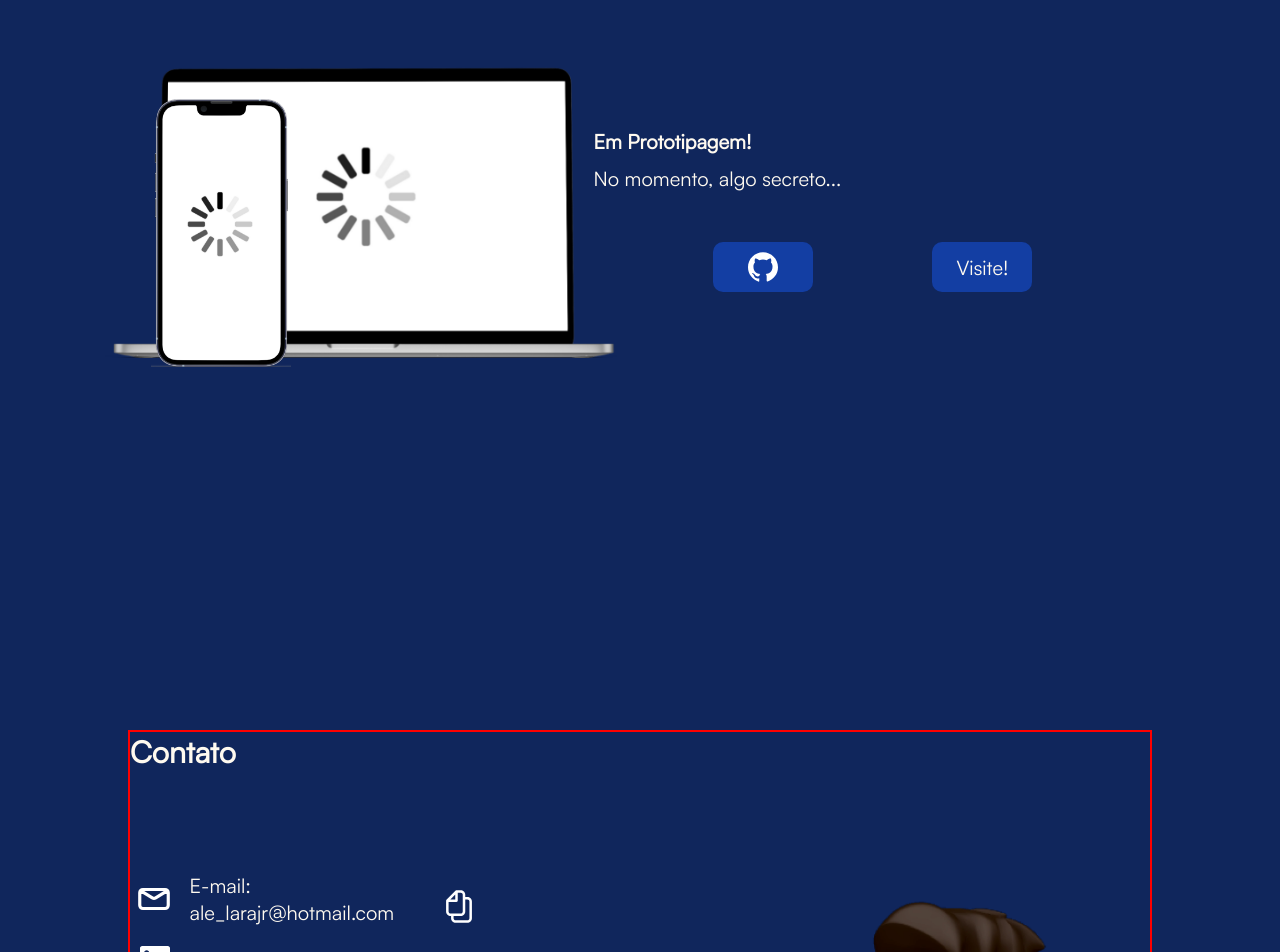
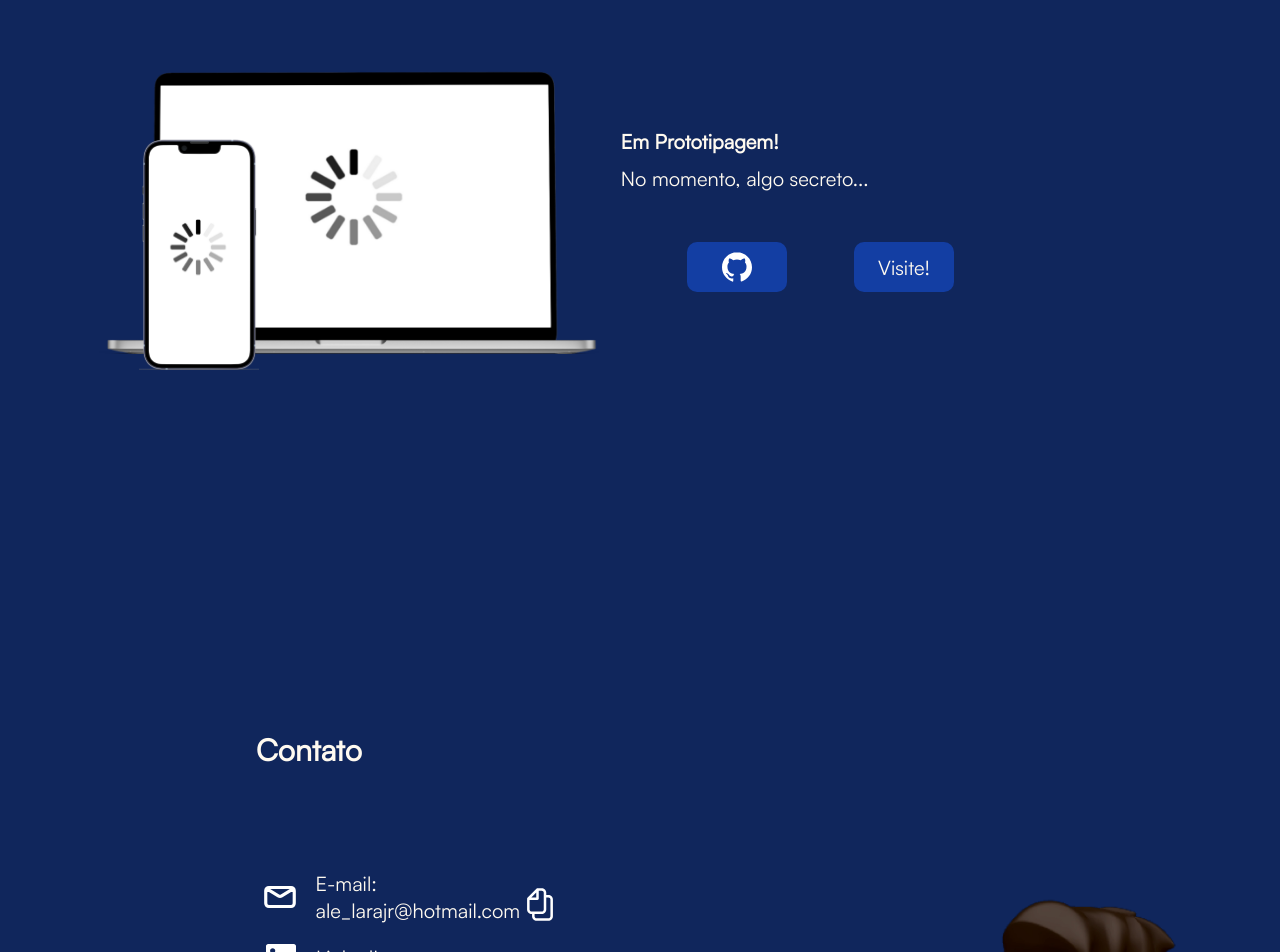
Before and after one commit to AlexandreLaraJr/myPortfolio, a React (Vite) app: page / in a window 1280 px wide. Shown: the part 2420-3372 px from the top of the page. Built offline with nearby package versions, Linux system fonts and the light colour scheme.

Commit message:
Ajustes no responsivo do contatos e projetos

```diff
--- a/src/components/Contacts.jsx
+++ b/src/components/Contacts.jsx
@@ -40,13 +40,11 @@ export default function Contacts() {
                         <p id="email" title="Copiar E-mail.">
                             E-mail: ale_larajr@hotmail.com
                         </p>
-                        {/* <button className="batata"> */}
                         <img
                             className="copyEmail"
                             src={copyEmail}
                             alt="copiar email"
                         />
-                        {/* </button> */}
                     </div>
 
                     <ContactsSocialLink
--- a/src/index.css
+++ b/src/index.css
@@ -355,8 +355,12 @@ header .burgerMenu {
     aspect-ratio: auto;
     width: 4rem;
     margin-left: -2rem;
+    margin-right: 30%;
     margin-bottom: -1.5rem;
-    transition: 0.2ms ease-in-out;
+}
+
+#contact .columnA img {
+    cursor: pointer;
 }
 
 #contact .notCopied {
@@ -428,6 +432,10 @@ header .burgerMenu {
         display: initial;
         flex-direction: initial;
         gap: initial;
+    }
+
+    #contact .copied {
+        top: initial;
     }
 
     /* =================
@@ -555,6 +563,7 @@ header .burgerMenu {
         align-items: center;
         justify-content: center;
         height: 40rem;
+        gap: 5rem;
         margin-bottom: 0;
     }
 
@@ -572,9 +581,9 @@ header .burgerMenu {
         position: relative;
         aspect-ratio: auto;
         /* align-self: flex-start; */
-        margin-bottom: -25%;
-        margin-right: 60%;
-        width: 30%;
+        margin-bottom: -12rem;
+        margin-right: 30rem;
+        width: 12rem;
     }
 
     #projects .webExibition {
@@ -582,7 +591,7 @@ header .burgerMenu {
         z-index: 0;
         aspect-ratio: auto;
         margin: 0 auto;
-        width: 50%;
+        width: 50rem;
     }
 
     #projects .description {
@@ -601,6 +610,7 @@ header .burgerMenu {
         display: flex;
         width: 100%;
         justify-content: space-evenly;
+        max-width: 40rem;
     }
 
     #projects a {
@@ -627,16 +637,34 @@ header .burgerMenu {
     }
 
     #contact {
+        margin-left: 20%;
         display: flex;
         flex-direction: row;
         gap: 20rem;
         width: 80%;
         height: 40rem;
-        border: 2px solid red;
     }
 
     #contact .columnA {
         margin-bottom: 20rem;
+    }
+
+    #contact .notCopied {
+        display: none;
+    }
+
+    #contact .copied {
+        position: absolute;
+        bottom: 30rem;
+        left: 15%;
+        display: flex;
+        justify-content: center;
+        align-items: center;
+        background-color: var(--card-color);
+        width: 15rem;
+        height: 4rem;
+        margin-left: 6rem;
+        border-radius: 5px;
     }
 
     #contact .contacts {
```
